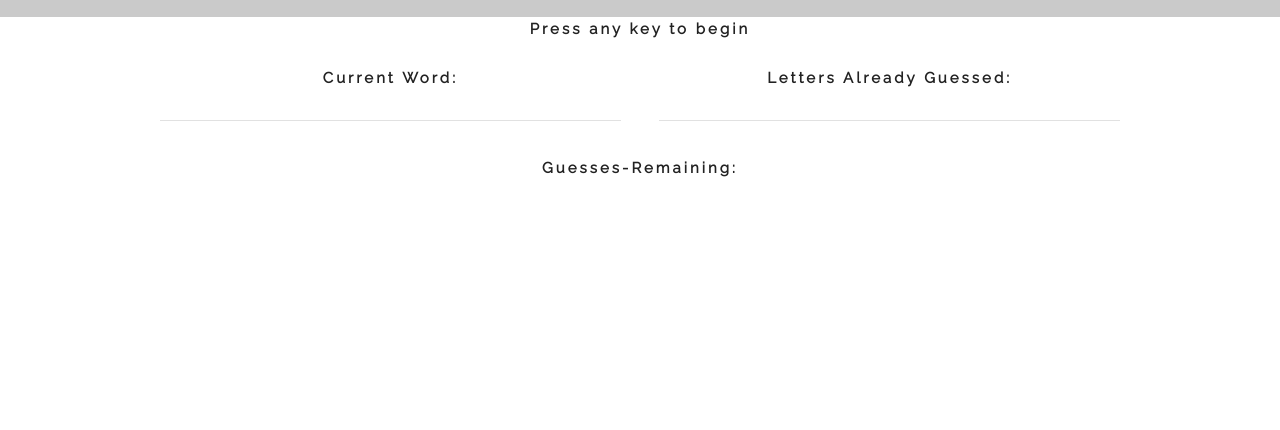
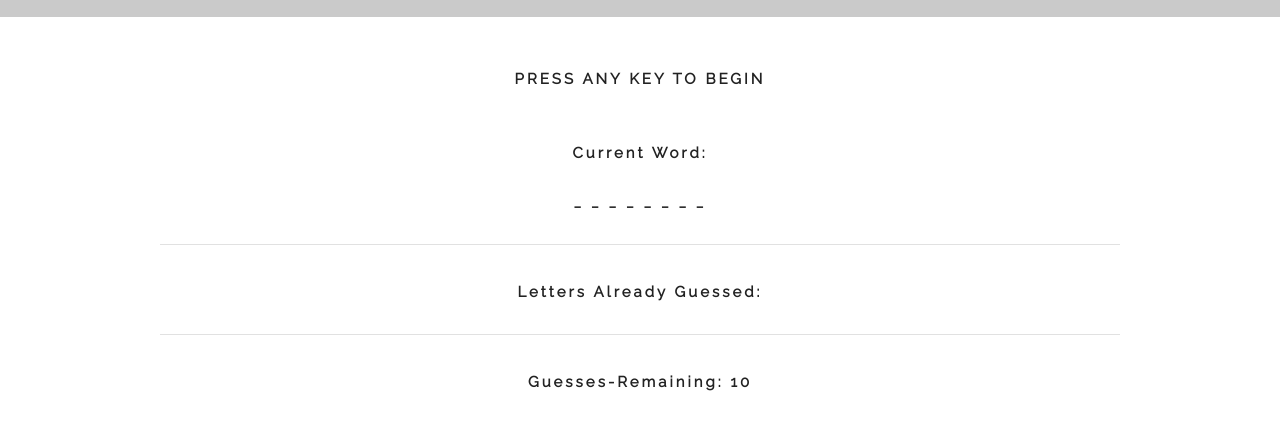
Before and after one commit to dillonschultz93/Hangman-Game, a plain HTML site: page index.html in a window 1280 px wide. Shown: the part 306-736 px from the top of the page. Drawn offline with nearby package versions, Linux system fonts and the light colour scheme.

Commit message:
Fixed jQuery link

```diff
--- a/index.html
+++ b/index.html
@@ -18,8 +18,8 @@
       rel="stylesheet">
 
     <!--JavaScript-->
-    <script type="text/javascript" src="assets/javascript/game-2.js"></script>
-    <script src="https://cdnjs.cloudflare.com/ajax/libs/jquery/3.2.1/jquery.min.js"></script>
+     <script src="https://cdnjs.cloudflare.com/ajax/libs/jquery/3.2.1/jquery.min.js"></script>
+    <script type="text/javascript" src="assets/javascript/game.js"></script>
 
 </head>
 <body>
@@ -37,16 +37,16 @@
     <div class="container">
         <div class="row">
            <div class="twelve columns">
-               <p class="basic-paragraph">Press any key to begin</p>
+               <p class="basic-paragraph start-game" id="game-start"></p>
            </div>
         </div>
         <div class="row">
-           <div class="six columns">
+           <div class="twelve columns">
                 <p class="basic-paragraph">Current Word: </p>
                 <p class="basic-paragraph" id="current-word"></p>
                 <hr>
            </div>
-           <div class="six columns">
+           <div class="twelve columns">
                <p class="basic-paragraph">Letters Already Guessed: </p>
                <p class="basic-paragraph" id="letters-guessed"></p>
                <hr>
```
